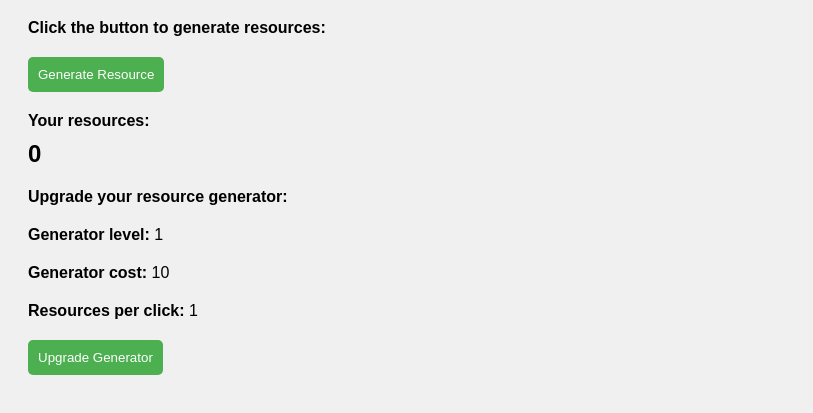
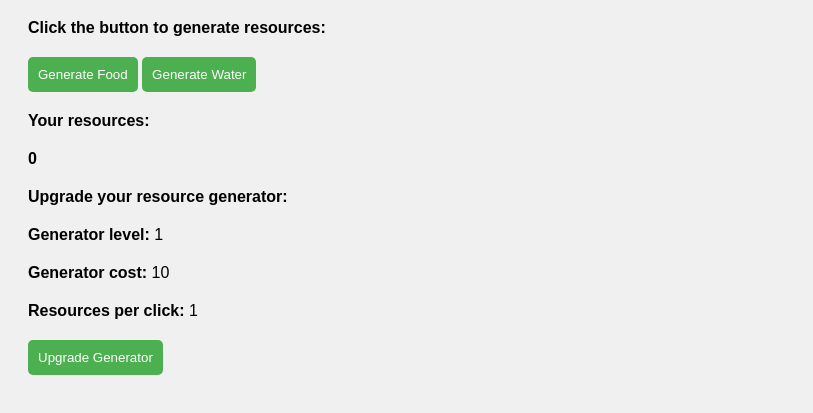
Before and after one commit to subnitrates/Untitled-JavaScript-Game, a plain HTML site: page index.html in a window 1280 px wide. Shown: the part 89-502 px from the top of the page, without its empty margins (0-813 px from the left). Drawn offline with Linux system fonts and the light colour scheme.

Commit message:
modified:   index.html

```diff
--- a/index.html
+++ b/index.html
@@ -9,10 +9,10 @@
 	<h1>Incremental Game</h1>
 
 	<p>Click the button to generate resources:</p>
-	<button id="generate">Generate Resource</button>
-
+	<button id="food">Generate Food</button>
+    <button id="water">Generate Water</button>
 	<p>Your resources:</p>
-	<p id="resources">0</p>
+	<p id="food">0</p>
 
 	<p>Upgrade your resource generator:</p>
 	<p>Generator level: <span id="level">1</span></p>
```
